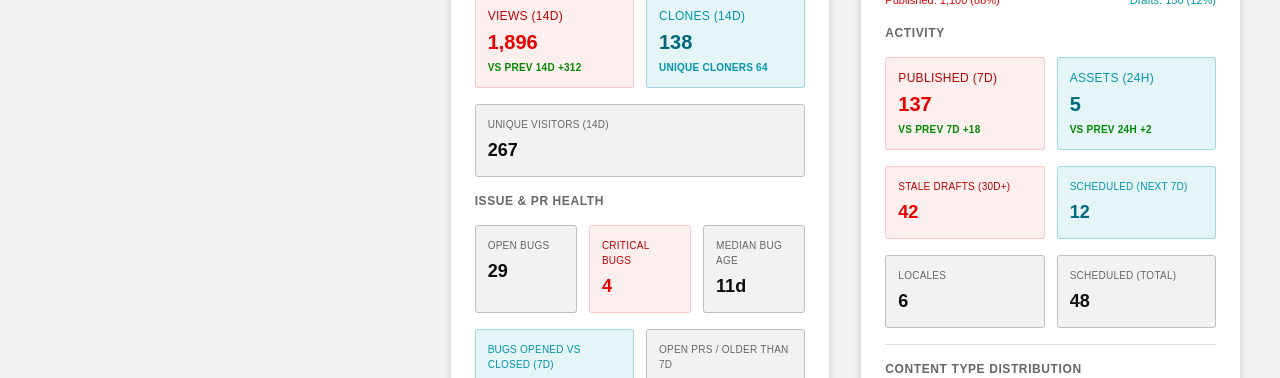
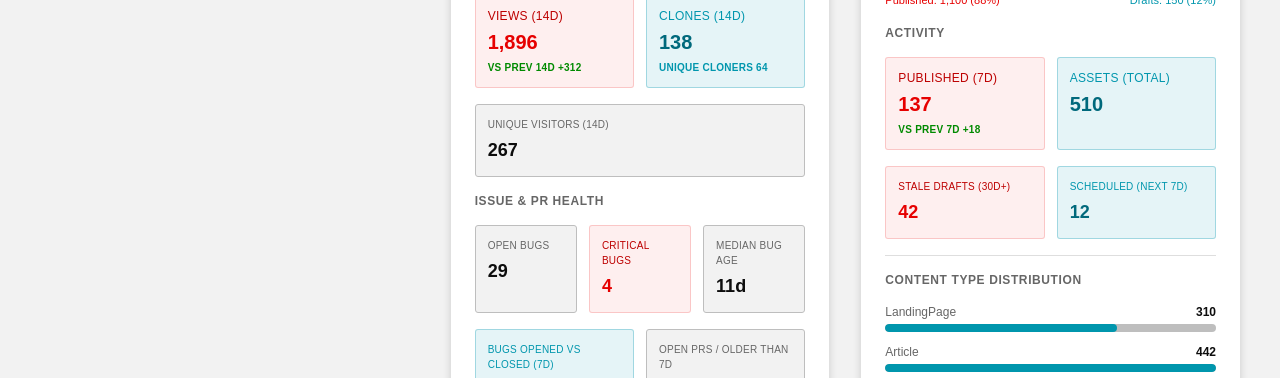
Before and after one commit to benjaminfritz/kpi-dashboard, a React (Vite) app: page / in a window 1280 px wide. Shown: the part 738-1116 px from the top of the page. Built offline with nearby package versions, Linux system fonts and the light colour scheme; no server answers.

Commit message:
Fix Content Card asset data

```diff
--- a/src/App.tsx
+++ b/src/App.tsx
@@ -202,9 +202,6 @@ const App: React.FC = () => {
     : 0;
   const formatDelta = (value: number) => `${value > 0 ? '+' : ''}${value}`;
   const weeklyPublishRateDeltaClassName = data.contentful.weeklyPublishRateDelta >= 0
-    ? 'text-secondary-springGreen dark:text-secondary-springGreenTint'
-    : 'text-brand-red dark:text-brand-redTint';
-  const recentAssetUploadsDeltaClassName = data.contentful.recentAssetUploadsDelta >= 0
     ? 'text-secondary-springGreen dark:text-secondary-springGreenTint'
     : 'text-brand-red dark:text-brand-redTint';
   const contentTypeDistributionUnavailable = data.contentful.contentTypeDistributionStatus === 'unavailable';
@@ -693,11 +690,8 @@ const App: React.FC = () => {
                 </div>
               </div>
               <div className="rounded-sm border border-secondary-aquaBlue/30 bg-secondary-aquaBlue/10 p-spacing-12 dark:bg-secondary-aquaBlue/20">
-                <div className="text-xs uppercase tracking-wide text-secondary-aquaBlue dark:text-neutral-5">Assets (24h)</div>
-                <div className="mt-spacing-4 text-xl font-light text-secondary-turquoise dark:text-secondary-aquaBlue">{data.contentful.recentAssetUploads.toLocaleString()}</div>
-                <div className={`mt-spacing-4 text-[10px] font-semibold uppercase tracking-wide ${recentAssetUploadsDeltaClassName}`}>
-                  vs prev 24h {formatDelta(data.contentful.recentAssetUploadsDelta)}
-                </div>
+                <div className="text-xs uppercase tracking-wide text-secondary-aquaBlue dark:text-neutral-5">Assets (Total)</div>
+                <div className="mt-spacing-4 text-xl font-light text-secondary-turquoise dark:text-secondary-aquaBlue">{data.contentful.totalAssets.toLocaleString()}</div>
               </div>
             </div>
             <div className="grid grid-cols-2 gap-spacing-12">
@@ -708,16 +702,6 @@ const App: React.FC = () => {
               <div className="rounded-sm border border-secondary-aquaBlue/30 bg-secondary-aquaBlue/10 p-spacing-12 dark:bg-secondary-aquaBlue/20">
                 <div className="text-[10px] uppercase tracking-wide text-secondary-aquaBlue dark:text-neutral-5">Scheduled (Next 7d)</div>
                 <div className="mt-spacing-4 text-lg font-light text-secondary-turquoise dark:text-secondary-aquaBlue">{data.contentful.scheduledEntriesNext7Days}</div>
-              </div>
-            </div>
-            <div className="grid grid-cols-2 gap-spacing-12">
-              <div className="rounded-sm border border-semantic-borderSubtle bg-neutral-5 p-spacing-12 dark:border-neutral-50/70 dark:bg-neutral-95">
-                <div className="text-[10px] uppercase tracking-wide text-neutral-60 dark:text-neutral-25">Locales</div>
-                <div className="mt-spacing-4 text-lg font-light text-semantic-textNeutral dark:text-neutral-5">{data.contentful.locales}</div>
-              </div>
-              <div className="rounded-sm border border-semantic-borderSubtle bg-neutral-5 p-spacing-12 dark:border-neutral-50/70 dark:bg-neutral-95">
-                <div className="text-[10px] uppercase tracking-wide text-neutral-60 dark:text-neutral-25">Scheduled (Total)</div>
-                <div className="mt-spacing-4 text-lg font-light text-semantic-textNeutral dark:text-neutral-5">{data.contentful.scheduledEntries}</div>
               </div>
             </div>
             <div className="my-spacing-16 h-px bg-semantic-borderSubtle/50 dark:bg-neutral-50/50"></div>
--- a/src/services/api.ts
+++ b/src/services/api.ts
@@ -14,8 +14,7 @@ const fallbackDashboardData: Omit<DashboardData, 'lastUpdated' | 'figma'> = {
     publishedEntries: 1100,
     draftEntries: 150,
     staleDraftEntries: 42,
-    recentAssetUploads: 5,
-    recentAssetUploadsDelta: 2,
+    totalAssets: 510,
     locales: 6,
     scheduledEntries: 48,
     scheduledEntriesNext7Days: 12,
@@ -109,8 +108,7 @@ const isLiveContentfulPayload = (payload: unknown): payload is ContentfulData =>
     typeof candidate.publishedEntries === 'number' &&
     typeof candidate.draftEntries === 'number' &&
     typeof candidate.staleDraftEntries === 'number' &&
-    typeof candidate.recentAssetUploads === 'number' &&
-    typeof candidate.recentAssetUploadsDelta === 'number' &&
+    typeof candidate.totalAssets === 'number' &&
     typeof candidate.locales === 'number' &&
     typeof candidate.scheduledEntries === 'number' &&
     typeof candidate.scheduledEntriesNext7Days === 'number' &&
--- a/src/types/index.ts
+++ b/src/types/index.ts
@@ -43,8 +43,7 @@ export interface ContentfulData {
   publishedEntries: number;
   draftEntries: number;
   staleDraftEntries: number;
-  recentAssetUploads: number;
-  recentAssetUploadsDelta: number;
+  totalAssets: number;
   locales: number;
   scheduledEntries: number;
   scheduledEntriesNext7Days: number;
```
Also changed, not shown: api/contentful-analytics.js (+2 -29 lines).
